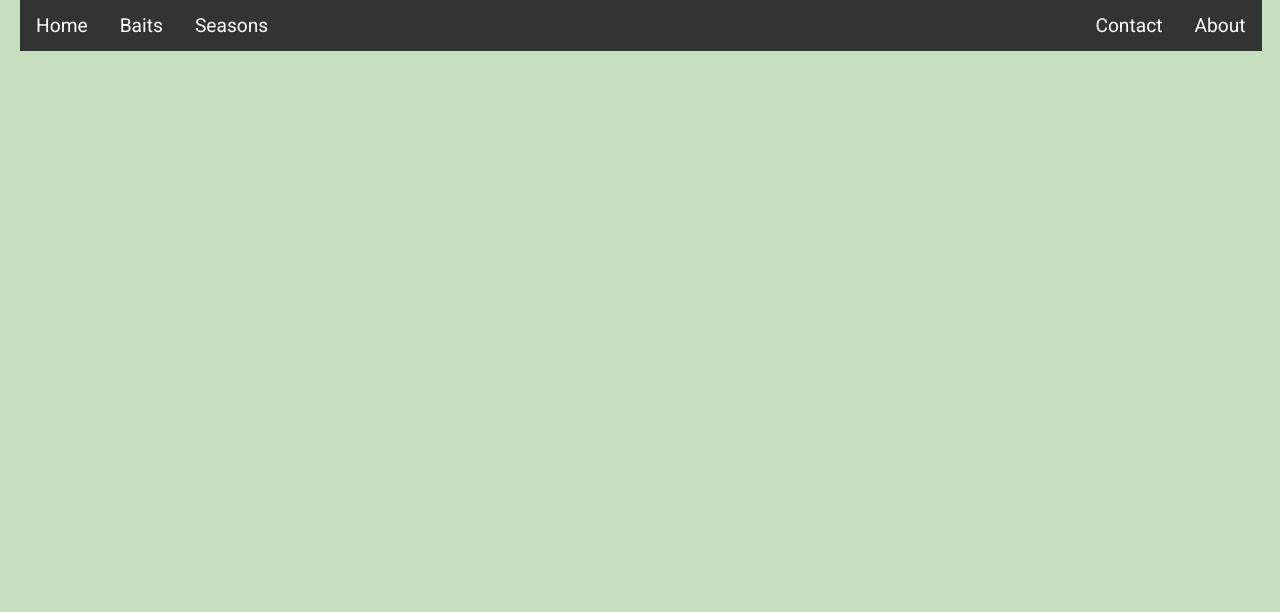
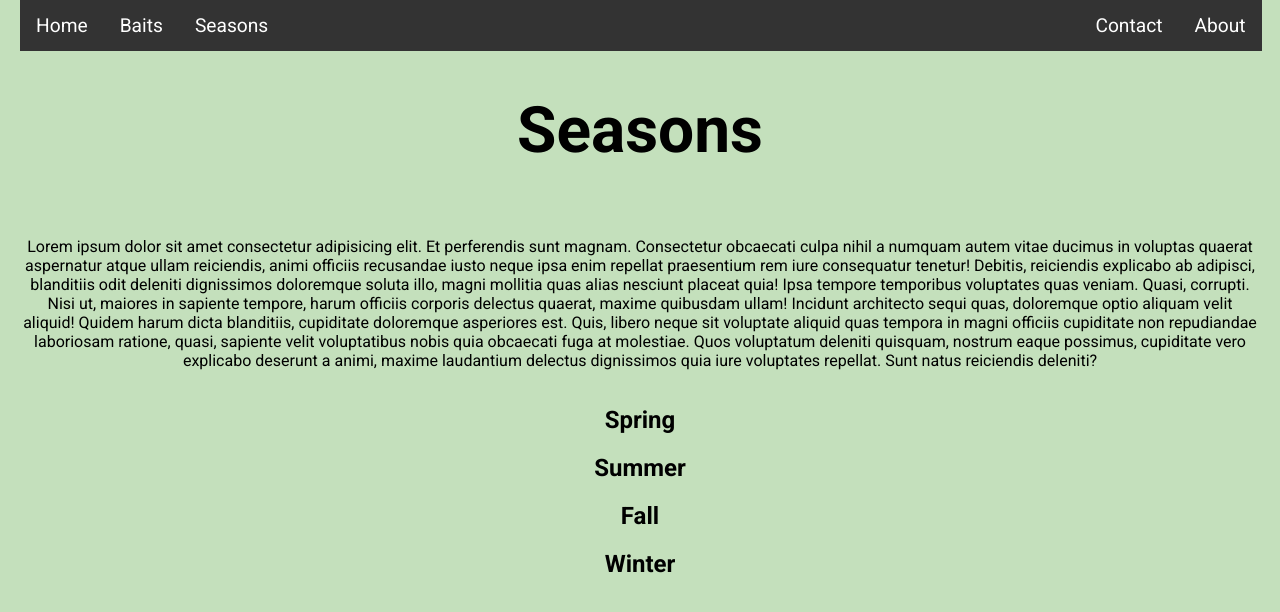
Before and after one commit to peterradev/TheBeginnerFisher, a plain HTML site: page Website/seasons.html in a window 1280 px wide. Drawn offline with Linux system fonts and the light colour scheme.

Commit message:
Just adding a few things to the website

```diff
--- a/Website/seasons.html
+++ b/Website/seasons.html
@@ -24,5 +24,31 @@
         </ul>
     </nav>
 
+    <section class="welcome">
+            <h1>Seasons</h1>
+        </section>
+
+        <section class="info">
+            <p>Lorem ipsum dolor sit amet consectetur adipisicing elit. Et perferendis sunt magnam. Consectetur obcaecati culpa nihil a numquam autem vitae ducimus in voluptas quaerat aspernatur atque ullam reiciendis, animi officiis recusandae iusto neque ipsa enim repellat praesentium rem iure consequatur tenetur! Debitis, reiciendis explicabo ab adipisci, blanditiis odit deleniti dignissimos doloremque soluta illo, magni mollitia quas alias nesciunt placeat quia! Ipsa tempore temporibus voluptates quas veniam. Quasi, corrupti. Nisi ut, maiores in sapiente tempore, harum officiis corporis delectus quaerat, maxime quibusdam ullam! Incidunt architecto sequi quas, doloremque optio aliquam velit aliquid! Quidem harum dicta blanditiis, cupiditate doloremque asperiores est. Quis, libero neque sit voluptate aliquid quas tempora in magni officiis cupiditate non repudiandae laboriosam ratione, quasi, sapiente velit voluptatibus nobis quia obcaecati fuga at molestiae. Quos voluptatum deleniti quisquam, nostrum eaque possimus, cupiditate vero explicabo deserunt a animi, maxime laudantium delectus dignissimos quia iure voluptates repellat. Sunt natus reiciendis deleniti?</p>
+        </section>
+
+        <section class="seasons">
+            <article class="spring">
+                <h2>Spring</h2>
+            </article>
+
+            <article class="summer">
+                <h2>Summer</h2>
+            </article>
+
+            <article class="fall">
+                <h2>Fall</h2>
+            </article>
+
+            <article class="winter">
+                <h2>Winter</h2>
+            </article>
+        </section>
+
 </body>
 </html>
--- a/Website/tbfisher.css
+++ b/Website/tbfisher.css
@@ -1,7 +1,7 @@
 body{
     margin: 20px;
     font-family: 'Roboto', sans-serif;
-    display: flex;
+    display: grid;
     flex-direction: column;
     background-color: #c4e0bc;
     margin-top: 40px;
@@ -61,6 +61,10 @@ img{
     font-size: 4rem;
 }
 
+.welcome p{
+    text-align: center;
+}
+
 .info p{
     text-align: center;
 }
@@ -84,3 +88,9 @@ img{
   .softPlastics{
       text-align: center;
   }
+
+
+
+  section.seasons{
+    text-align: center;
+  }
```
Also changed, not shown: Website/tbfisher.html (+1 -1 lines).
